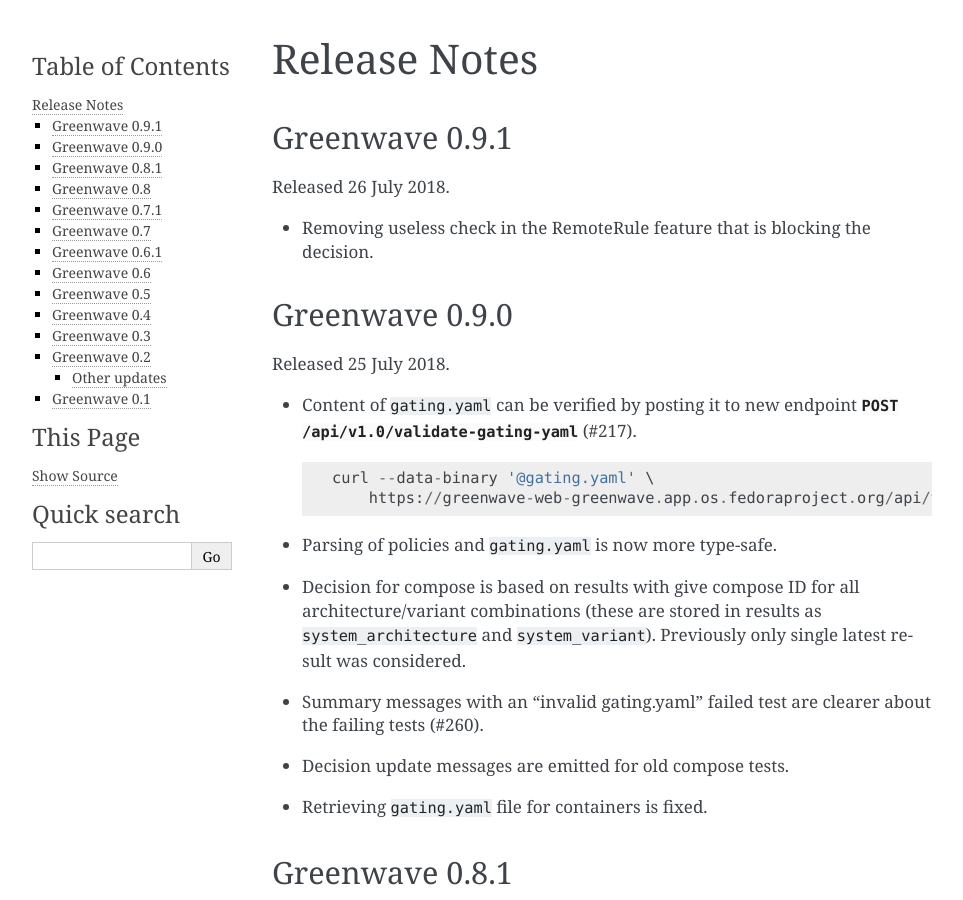
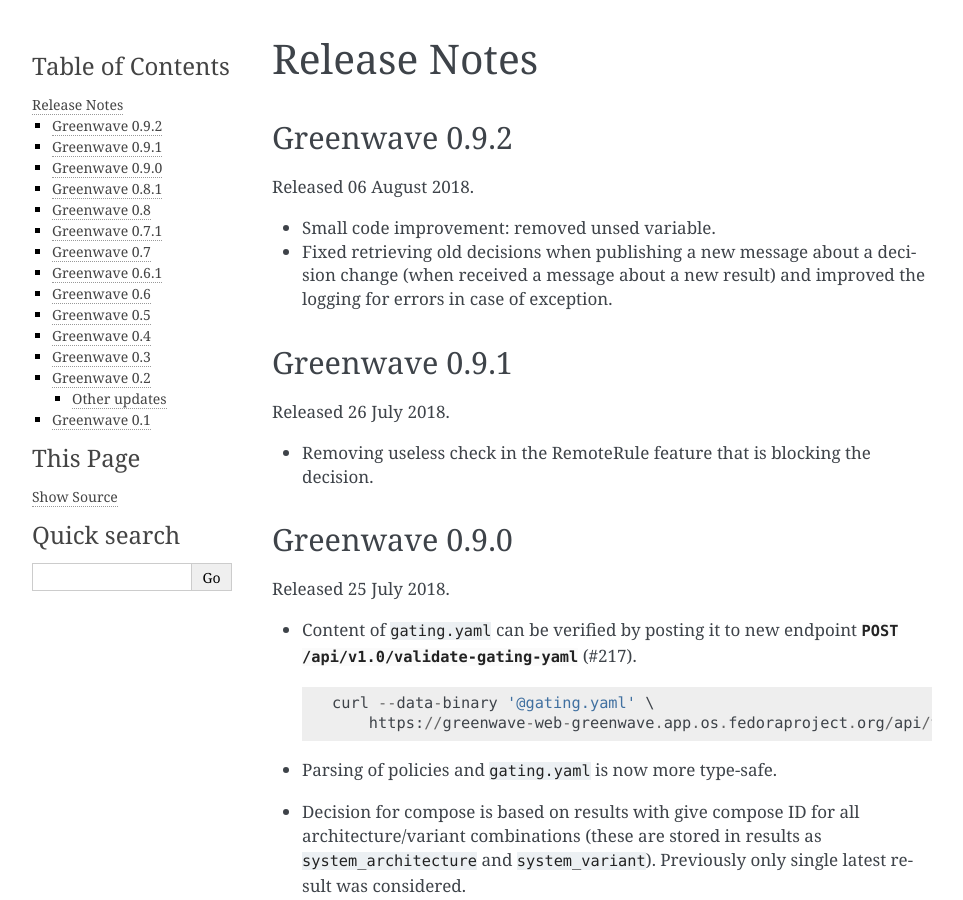
Before and after one commit to release-engineering/greenwave, a Sphinx documentation site: the page built from docs/release-notes.rst, in a window 1280 px wide and 900 px high. Shown: the whole window, without its empty margins (148-1111 px from the left). Built offline with Sphinx 7.4.7, drawn with Linux system fonts in a browser that asks for light colours; pages that are not in the unit, such as notebooks, are missing from menus.

Commit message:
Release notes 0.9.2

```diff
--- a/docs/release-notes.rst
+++ b/docs/release-notes.rst
@@ -1,6 +1,17 @@
 =============
 Release Notes
 =============
+
+Greenwave 0.9.2
+===============
+
+Released 06 August 2018.
+
+* Small code improvement: removed unsed variable.
+
+* Fixed retrieving old decisions when publishing a new message about a
+  decision change (when received a message about a new result) and
+  improved the logging for errors in case of exception.
 
 Greenwave 0.9.1
 ===============
```
